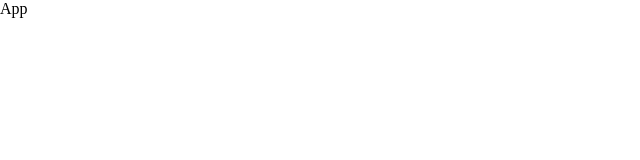
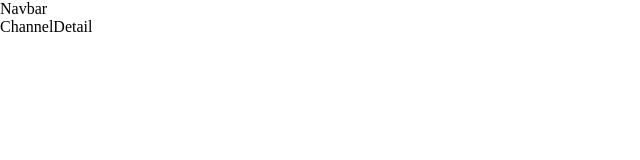
Before and after one commit to RobinPoquin/Youtube-Clone-V2, a React (Create React App) app: page /channel/1 in a window 1280 px wide. Shown: the top 160 px of the page, without its empty margins (0-640 px from the left). Built offline with nearby package versions, Linux system fonts and the light colour scheme.

Commit message:
Création des composants principaux et premières routes

```diff
--- a/src/App.js
+++ b/src/App.js
@@ -1,9 +1,21 @@
 import React from 'react'
+import { BrowserRouter, Routes, Route } from 'react-router-dom'
+import { Box } from '@mui/material'
+import { Navbar, Feed, VideoDetail, ChannelDetail, SearchFeed } from './components';
 
-const App = () => {
-  return (
-    <div>App</div>
-  )
-}
+const App = () => (
+      <BrowserRouter>
+        <Box sx={{ backgroundColor: '000'}}>
+          <Navbar />
+          <Routes>
+            <Route path='/' exact element={<Feed />}/>
+            <Route path='/video/:id' element={<VideoDetail />}/>
+            <Route path='/channel/:id' element={<ChannelDetail />}/>
+            <Route path='/search/:searchTerm' element={<SearchFeed />}/>
+          </Routes>
+        </Box>
+      </BrowserRouter>
+
+);
 
 export default App
--- /dev/null
+++ b/src/components/ChannelDetail.jsx
@@ -0,0 +1,9 @@
+import React from 'react'
+
+const ChannelDetail = () => {
+  return (
+    <div>ChannelDetail</div>
+  )
+}
+
+export default ChannelDetail
--- /dev/null
+++ b/src/components/Feed.jsx
@@ -0,0 +1,9 @@
+import React from 'react'
+
+const Feed = () => {
+  return (
+    <div>Feed</div>
+  )
+}
+
+export default Feed
--- /dev/null
+++ b/src/components/Navbar.jsx
@@ -0,0 +1,9 @@
+import React from 'react'
+
+const Navbar = () => {
+  return (
+    <div>Navbar</div>
+  )
+}
+
+export default Navbar
--- /dev/null
+++ b/src/components/SearchFeed.jsx
@@ -0,0 +1,9 @@
+import React from 'react'
+
+const SearchFeed = () => {
+  return (
+    <div>SearchFeed</div>
+  )
+}
+
+export default SearchFeed
--- /dev/null
+++ b/src/components/VideoDetail.jsx
@@ -0,0 +1,9 @@
+import React from 'react'
+
+const VideoDetail = () => {
+  return (
+    <div>VideoDetail</div>
+  )
+}
+
+export default VideoDetail
--- /dev/null
+++ b/src/components/index.js
@@ -0,0 +1,5 @@
+export { default as Navbar } from './Navbar'
+export { default as Feed } from './Feed'
+export { default as ChannelDetail } from './ChannelDetail'
+export { default as SearchFeed } from './SearchFeed'
+export { default as VideoDetail } from './VideoDetail'
```
